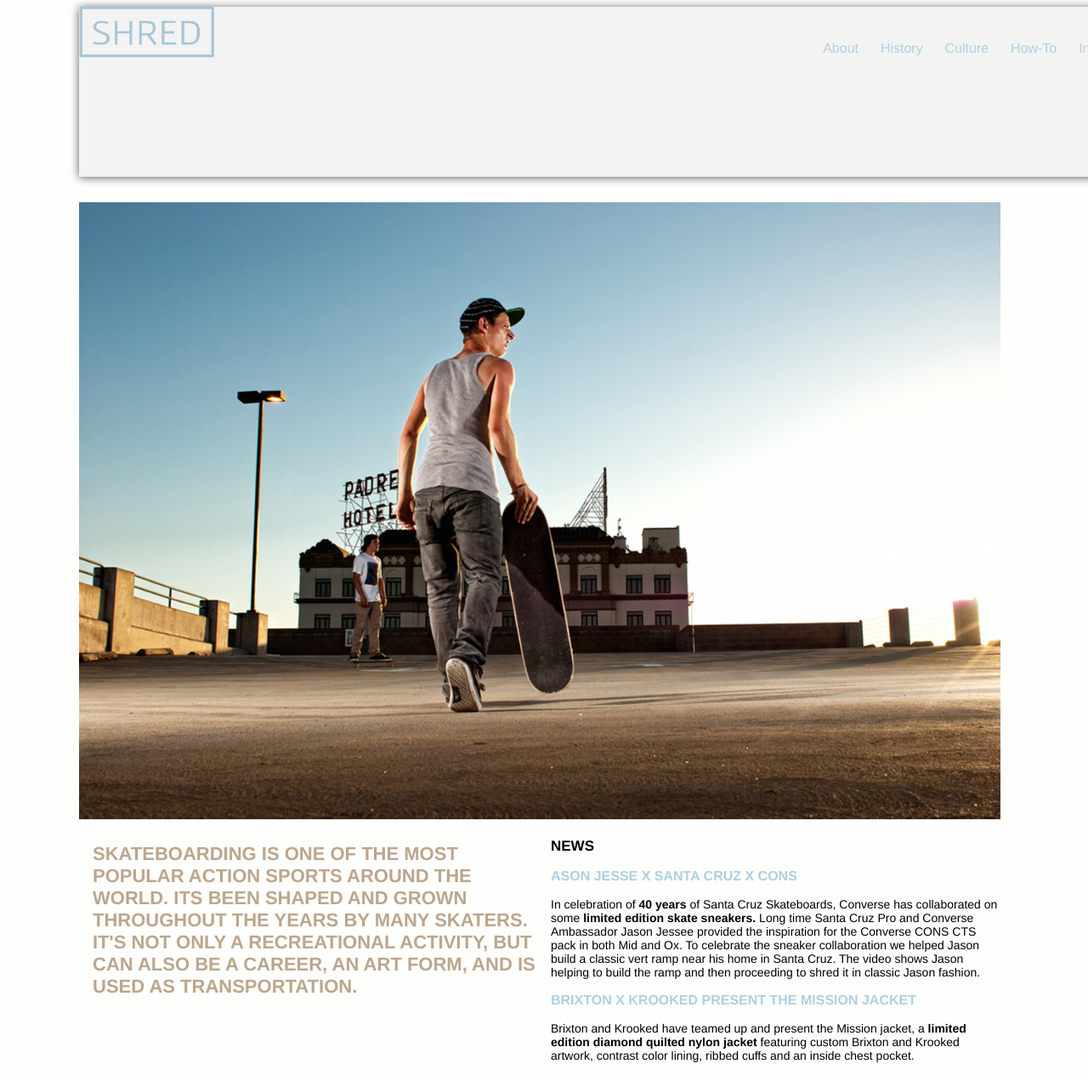
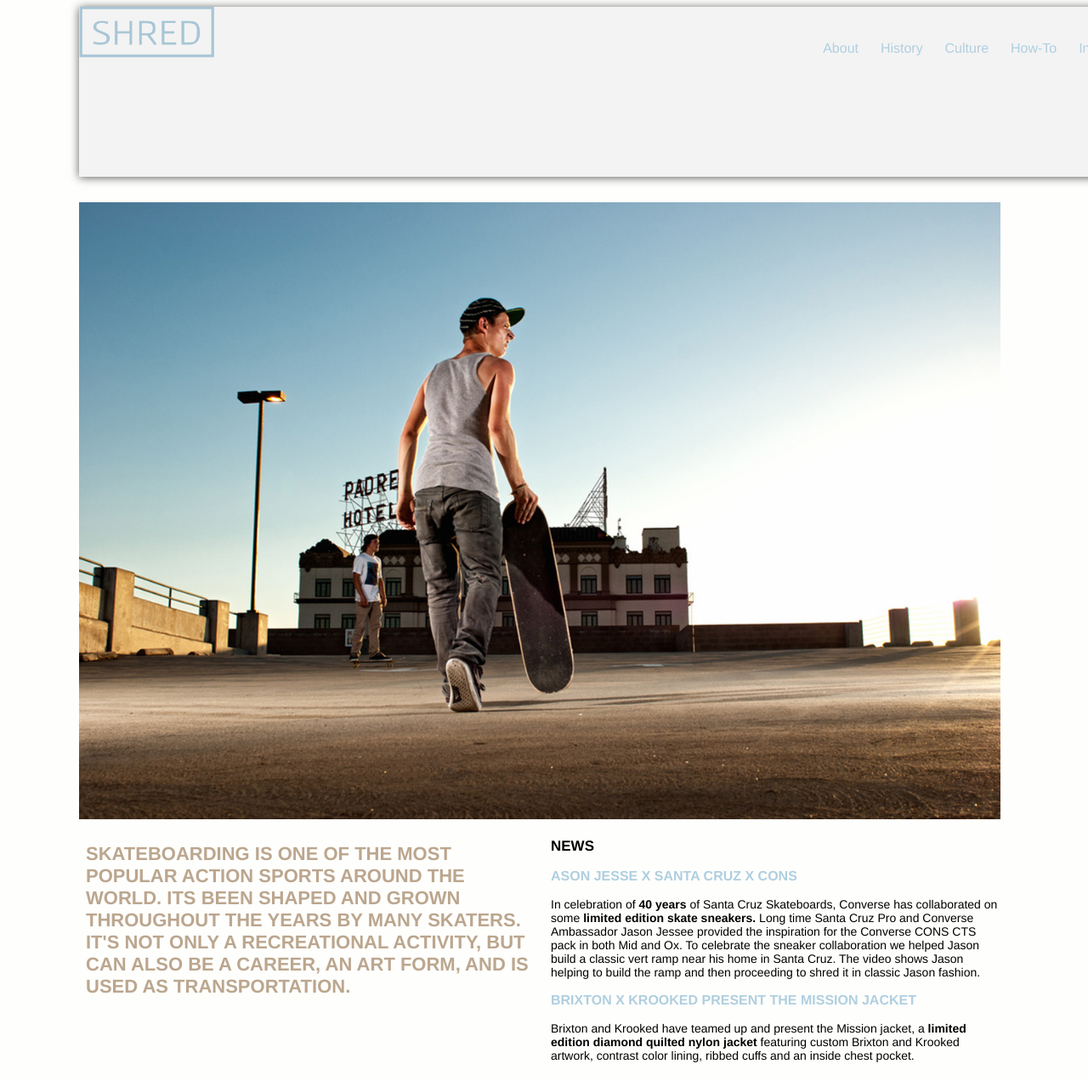
Before and after one commit to maddiwatson1/large-data-site, a Jekyll site: the page built from index.html, in a window 1280 px wide. Shown: the whole page at 85% size. Built offline with Jekyll 4.4.1, drawn with Linux system fonts in a browser that asks for light colours; Markdown is read by kramdown in place of the engine named in the settings.

Commit message:
edited margin

```diff
--- a/css/general.css
+++ b/css/general.css
@@ -14,7 +14,7 @@ body {
 }
 
 h1 {
-	margin-left: 8px;
+	margin-left: 0px;
 	margin-top: 20px;
 	font-size: 16px;
 	text-transform: uppercase;
```
